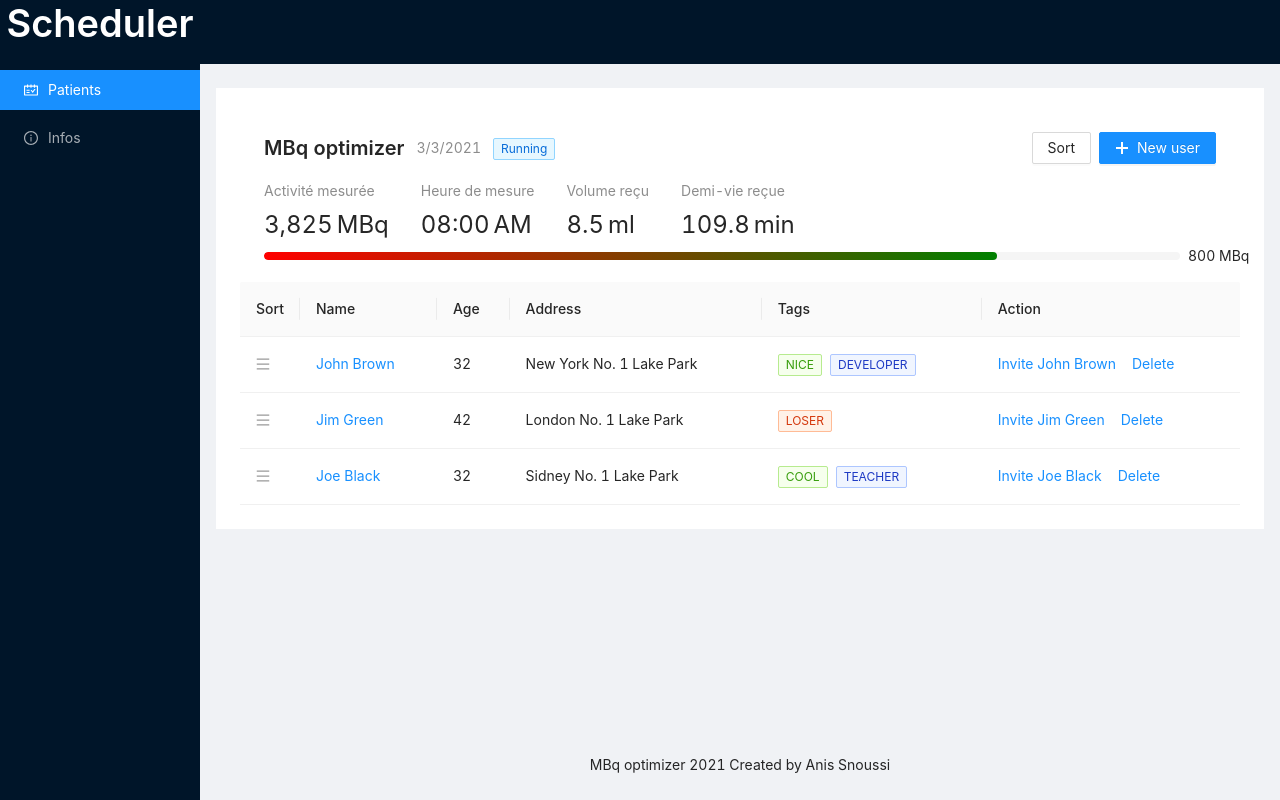
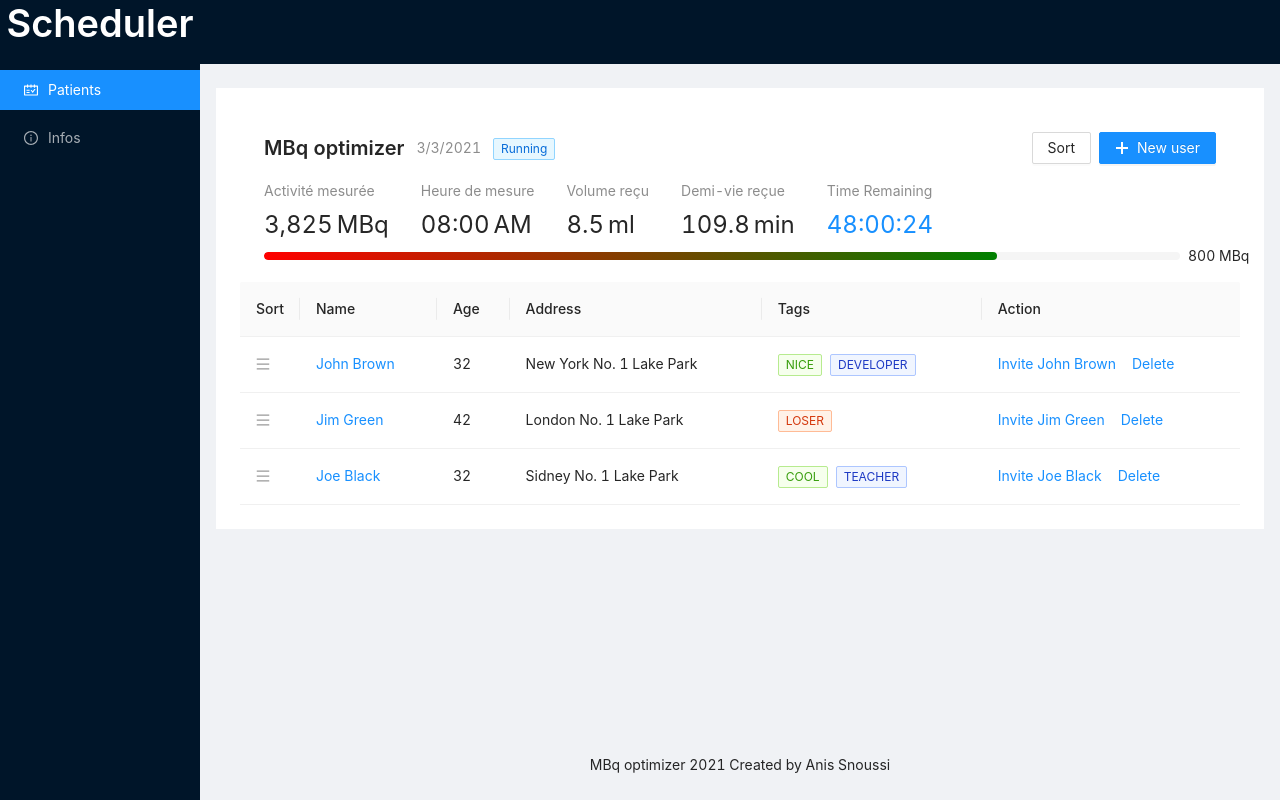
Before and after one commit to github-anis-snoussi/Radiopharmaceuticals-Optimizer, a React (Create React App) app in the folder optimizer/: page / in a window 1280 px wide. Built offline with nearby package versions, Linux system fonts and the light colour scheme.

Commit message:
remaining time

```diff
--- a/optimizer/src/App.js
+++ b/optimizer/src/App.js
@@ -37,6 +37,15 @@ import arrayMove from 'array-move';
 const { Header, Content, Footer, Sider } = Layout;
 const { Title } = Typography;
 const { Option } = Select;
+const { Countdown } = Statistic;
+
+
+const deadline = Date.now() + 1000 * 60 * 60 * 24 * 2 + 1000 * 30; // Moment is also OK
+
+function onFinish() {
+  console.log('finished!');
+}
+
 
 const DragHandle = sortableHandle(() => (
   <MenuOutlined style={{ cursor: 'pointer', color: '#999' }} />
@@ -159,6 +168,7 @@ const renderContent = () => (
         margin: '0 32px',
       }}
     />
+    <Countdown valueStyle={{ color: '#1890ff' }} title="Time Remaining" value={deadline} onFinish={onFinish} />
     <Progress
       strokeColor={{
         '0%': 'red',
@@ -415,9 +425,8 @@ render() {
         <div className="site-layout-background" style={{ padding: 24, minHeight: 360 }}>
 
           {this.renderHeader()}
+          {this.renderTable()}
 
-          {/* <Table columns={columns} dataSource={data} /> */}
-          {this.renderTable()}
         </div>
 
       </Content>
```
